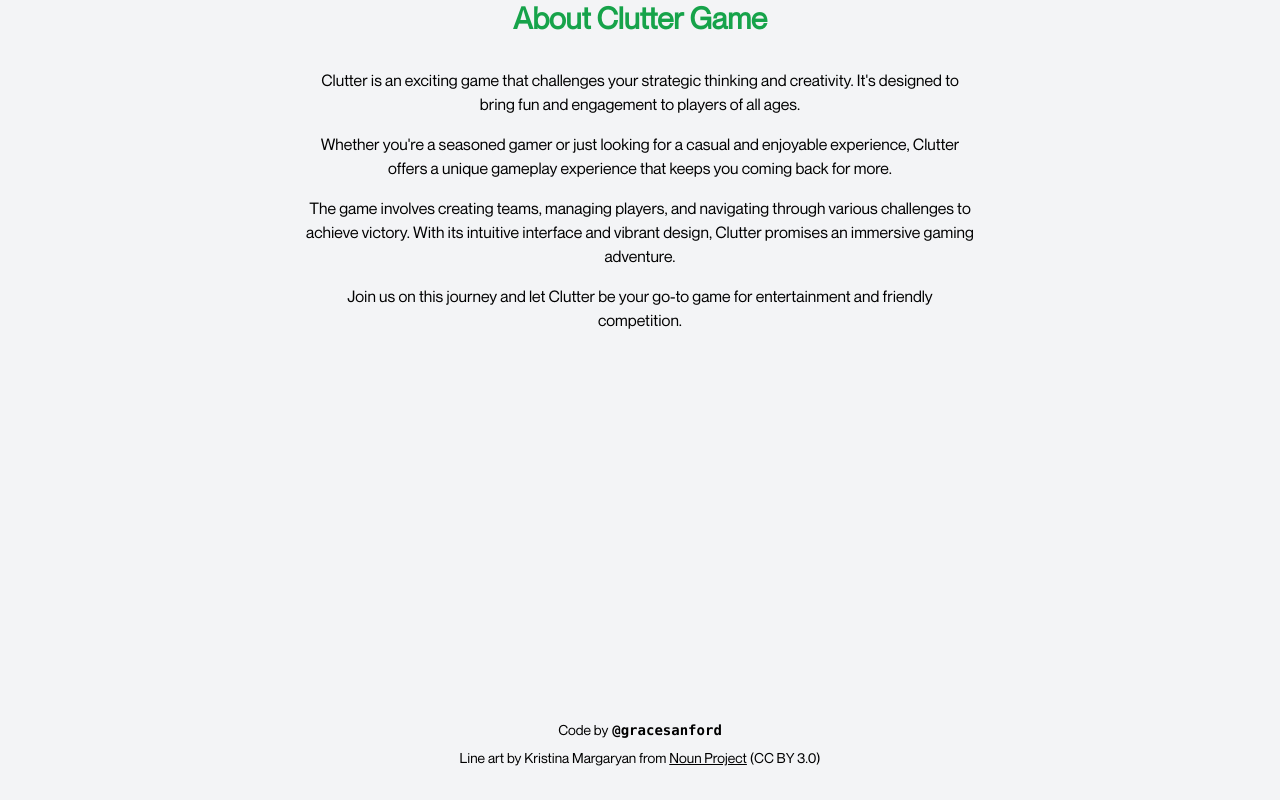
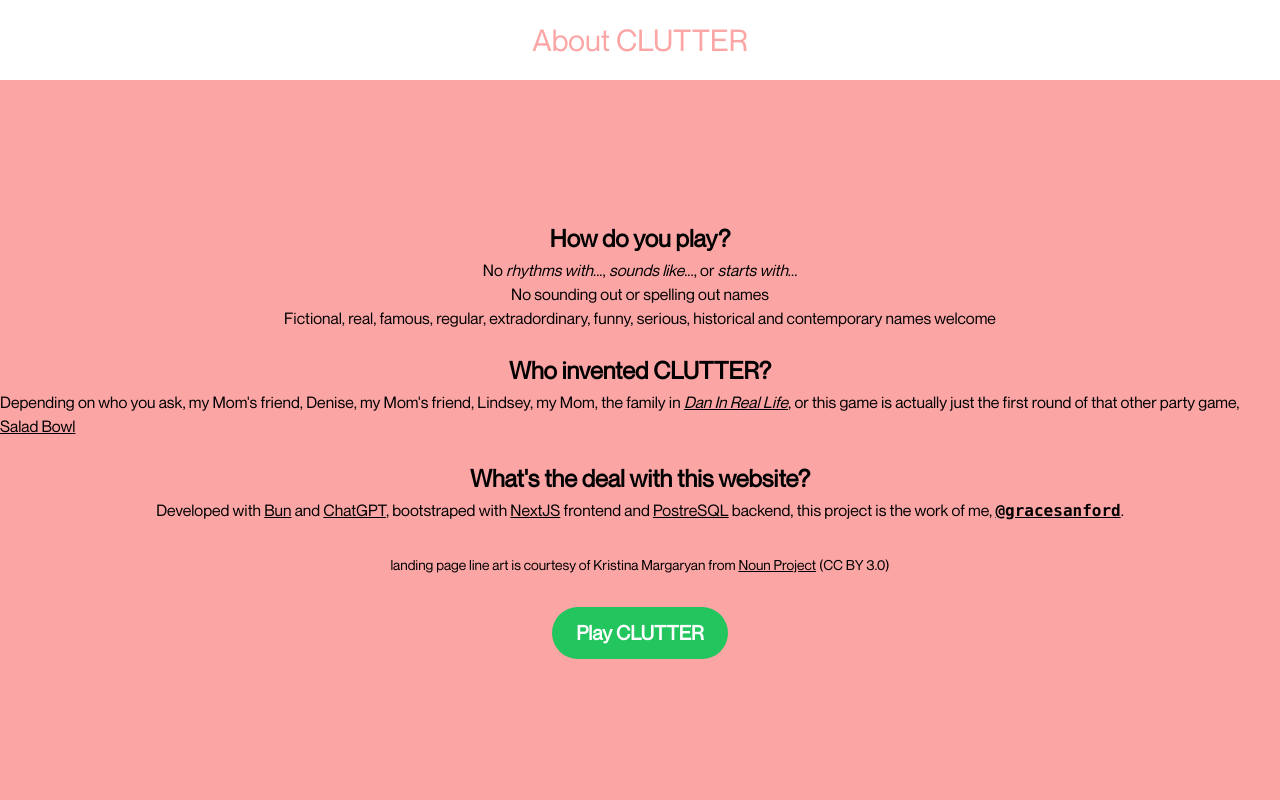
Before and after one commit to grace-sanford/clutter, a Next.js app: page /about in a window 1280 px wide. Built offline with nearby package versions, Linux system fonts and the light colour scheme.

Commit message:
feat(about/index.tsx): about project component

```diff
--- a/src/pages/about/index.tsx
+++ b/src/pages/about/index.tsx
@@ -1,40 +1,43 @@
 "use client"
 import React from 'react';
 import Layout from '../../components/Layout'
+import Link from 'next/link'
 
 const About = () => {
   return (
     <Layout>
-    <div className="flex flex-col items-center justify-center h-screen bg-gray-100">
+    <div className="flex flex-col h-screen">
       {/* Header */}
-      <p className="text-3xl font-bold mb-8 text-center text-green-600">
-        About Clutter Game
+      <div className="mt-0 flex items-center justify-center" style={{ minHeight: '5rem' }}>
+      <p className="text-center text-3xl items-center justify-center text-red-300">
+        About CLUTTER
       </p>
+      </div>
 
       {/* Content */}
-      <div className="max-w-2xl text-center">
-        <p className="mb-4">
-          Clutter is an exciting game that challenges your strategic thinking and creativity. It's designed to bring fun and engagement to players of all ages.
+      <div className="flex-grow flex flex-col items-center justify-center bg-blue-600 sm:bg-white md:bg-gray-700 lg:bg-green-600 xl:bg-red-300">
+        <p className="mb-1 font-bold text-2xl">
+          How do you play?
         </p>
-        <p className="mb-4">
-          Whether you're a seasoned gamer or just looking for a casual and enjoyable experience, Clutter offers a unique gameplay experience that keeps you coming back for more.
+        <p>No <em>rhythms with</em>..., <em>sounds like</em>..., or <em>starts with</em>...</p>
+        <p>No sounding out or spelling out names</p>
+        <p className="mb-6">Fictional, real, famous, regular, extradordinary, funny, serious, historical and contemporary names welcome</p>
+        <p className="mb-1 font-bold text-2xl">
+          Who invented CLUTTER?
         </p>
-        <p className="mb-4">
-          The game involves creating teams, managing players, and navigating through various challenges to achieve victory. With its intuitive interface and vibrant design, Clutter promises an immersive gaming adventure.
+        <p className="mb-6">Depending on who you ask, my Mom's friend, Denise, my Mom's friend, Lindsey, my Mom, the family in <a className="underline" href="https://en.wikipedia.org/wiki/Dan_in_Real_Life" target="_blank"><em>Dan In Real Life</em></a>, or this game is
+        actually just the first round of that other party game, <a className="underline" href="https://thenerdy.com/how-to-play-salad-bowl/" target="_blank">Salad Bowl</a></p>
+        <p className="mb-1 font-bold text-2xl">
+          What's the deal with this website?
         </p>
-        <p>
-          Join us on this journey and let Clutter be your go-to game for entertainment and friendly competition.
-        </p>
-      </div>
-
-      {/* Footer */}
-      <div className="mt-auto text-center bg-gradient-to-t from-white via-white dark:from-black dark:via-black lg:static lg:h-auto lg:w-auto lg:bg-none p-8">
-        <div className="flex justify-center gap-1 text-sm">
-          <span>Code by</span>
-          <code className="font-mono font-bold">@gracesanford</code>
-        </div>
+        <p className="mb-6">Developed with <a href='https://bun.sh/' target="_blank"
+        className="underline" >Bun</a> and <a href='https://chat.openai.com/' className="underline" target="_blank">ChatGPT</a>, bootstraped with <a href="https://nextjs.org/"
+        target="_blank" className="underline">NextJS</a> frontend and <a href='https://www.postgresql.org/'
+        target="_blank" className="underline">PostreSQL</a> backend,
+        this project is the work of me, <a href='https://github.com/grace-sanford' target="_blank" className="underline font-mono font-bold">
+        @gracesanford</a>.</p>
         <div className="text-sm mt-2">
-          Line art by Kristina Margaryan from{' '}
+          landing page line art is courtesy of Kristina Margaryan from{' '}
           <a
             href="https://thenounproject.com/browse/icons/term/line-art/"
             className="underline"
@@ -45,8 +48,12 @@ const About = () => {
           </a>{' '}
           (CC BY 3.0)
         </div>
+        {/* "Play Clutter" button */}
+        <Link href="/" className="bg-green-500 text-white py-3 px-6 rounded-full font-bold text-xl mt-8">
+          Play CLUTTER
+          </Link>
       </div>
-    </div>
+      </div>
     </Layout>
   );
 };
--- a/src/pages/index.tsx
+++ b/src/pages/index.tsx
@@ -50,7 +50,7 @@ export default function Home() {
       <div className="flex justify-center gap-1 p-8 lg:p-0 text-sm mb-2 mt-2">
           <span className="lg:whitespace-nowrap">code by</span>
           <code className="font-mono font-bold whitespace-nowrap lg:ml-2"><a href="https://github.com/grace-sanford" target="_blank">@gracesanford</a></code> |
-          <Link className="font-face" href="/about">about this project</Link>
+          <Link className='underline' href="/about">about this project</Link>
       </div>
     </div>
     </Layout>
```
